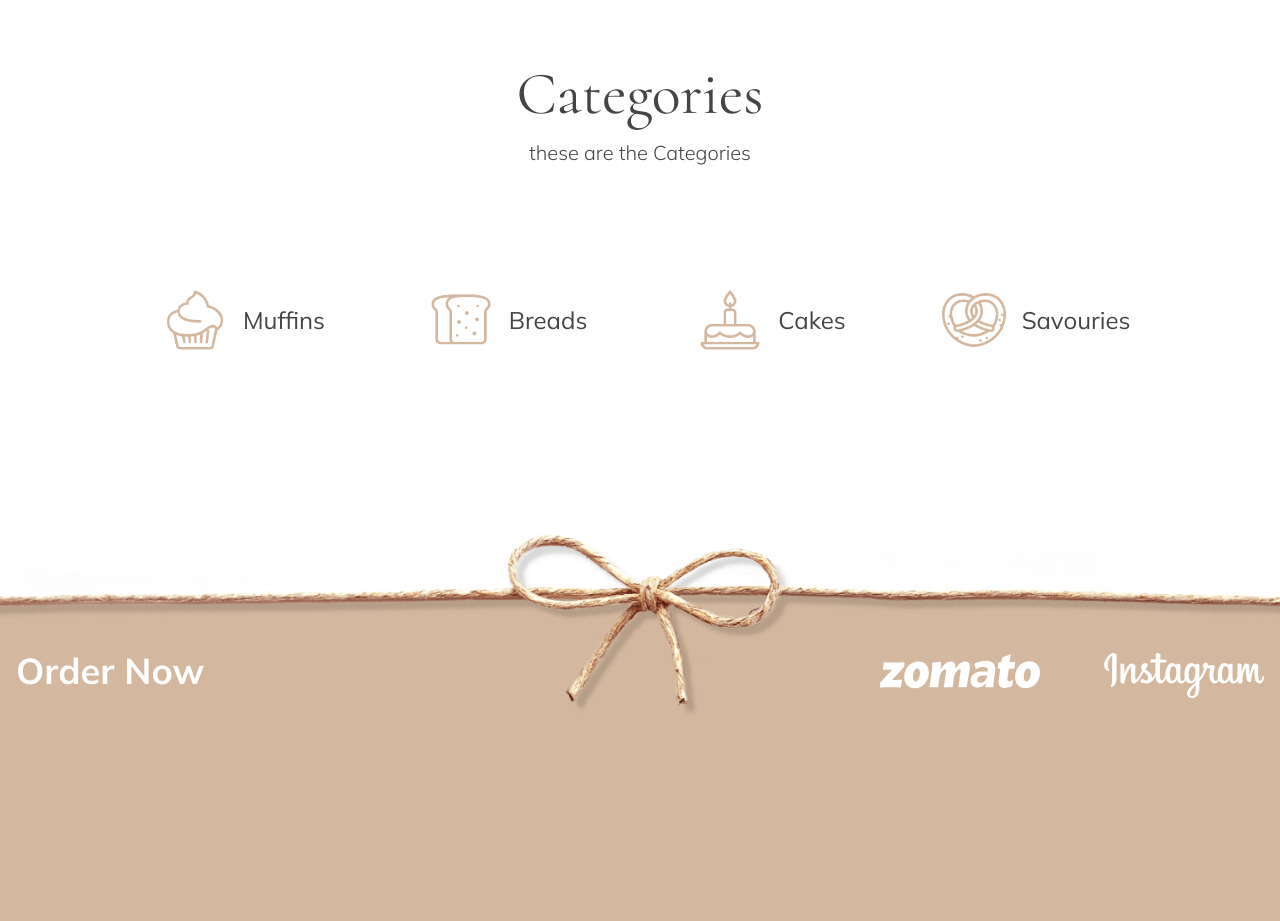
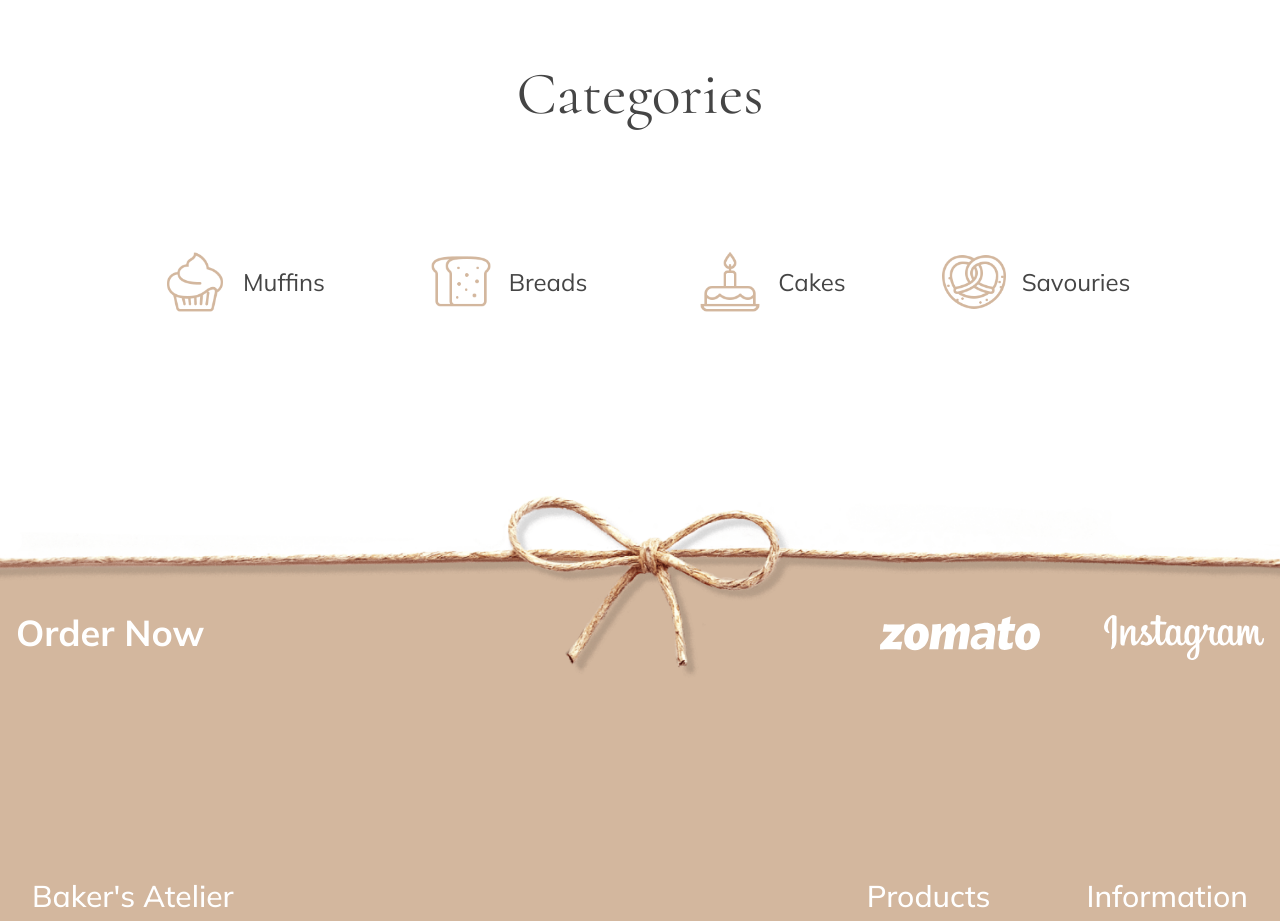
Before and after one commit to carachitgoyal/bakersatelier-frontend, a React (Create React App) app: page / in a window 1280 px wide. Shown: the part 2540-3461 px from the top of the page. Built offline with nearby package versions, Linux system fonts and the light colour scheme; no server answers; a web font is replaced by a local one.

Commit message:
final changes 2

```diff
--- a/src/Components/Footer/Footer.js
+++ b/src/Components/Footer/Footer.js
@@ -4,7 +4,6 @@ import {
   HStack,
   Image,
   Stack,
-  Heading,
   Text,
   VStack,
 } from '@chakra-ui/react';
--- a/src/Components/Home/AboutUs.js
+++ b/src/Components/Home/AboutUs.js
@@ -1,7 +1,6 @@
 import {
   Box,
   Container,
-  Heading,
   HStack,
   Image,
   Text,
--- a/src/Components/Home/Categories.js
+++ b/src/Components/Home/Categories.js
@@ -52,13 +52,7 @@ const Categories = () => {
           <Heading fontSize={{ base: '4xl', md: '6xl' }} fontWeight="400">
             Categories
           </Heading>
-          <Text
-            maxW="36rem"
-            fontWeight={'300'}
-            fontSize={{ base: 'md', md: 'xl' }}
-          >
-            these are the Categories
-          </Text>
+
           <MotionBox
             animate={controls}
             variants={variantBox}
--- a/src/Components/Home/FeaturedItems.js
+++ b/src/Components/Home/FeaturedItems.js
@@ -2,11 +2,8 @@ import {
   Box,
   Container,
   Heading,
-  HStack,
-  Image,
   Text,
   VStack,
-  Center,
 } from '@chakra-ui/react';
 import React, { useEffect, useState } from 'react';
 import Slider from 'react-slick';
@@ -72,7 +69,6 @@ const FeaturedItems = () => {
       .get('https://bakersatelier.herokuapp.com/api/v1/items/?featured=true')
       .then(res => {
         setData(res.data.getItems);
-        console.log(data);
       })
       .catch(err => console.log(err));
   }, []);
--- a/src/Components/Items/Items.HOC.js
+++ b/src/Components/Items/Items.HOC.js
@@ -1,4 +1,4 @@
-import { Box, Center, Container, Heading, Image, Text } from '@chakra-ui/react';
+import { Center, Container, Text } from '@chakra-ui/react';
 import React from 'react';
 
 const ItemsHOC = ({ heading, url }) => {
--- a/src/Components/Navbar.js
+++ b/src/Components/Navbar.js
@@ -120,7 +120,7 @@ const DesktopNav = () => {
   );
 };
 
-const DesktopSubNav = ({ label, href, subLabel }) => {
+const DesktopSubNav = ({ label, href }) => {
   return (
     <Link to={`${href}`}>
       <Box
--- a/src/Components/Product/Card.js
+++ b/src/Components/Product/Card.js
@@ -5,11 +5,9 @@ import {
   Text,
   VStack,
   Center,
-  Skeleton,
 } from '@chakra-ui/react';
 
 const Card = ({ item }) => {
-  console.log(item.length < 0);
   return (
     <Center>
       <VStack
--- a/src/Pages/UploadContent.js
+++ b/src/Pages/UploadContent.js
@@ -48,7 +48,6 @@ const UploadContent = () => {
       category: category,
       featured: featured,
     };
-    console.log(databody);
     setTitle('');
     setUrl('');
     setPrice('');
@@ -58,7 +57,7 @@ const UploadContent = () => {
     axios
       .post('https://bakersatelier.herokuapp.com/api/v1/items', databody)
       .then(res => {
-        console.log(res);
+        // console.log(res);
       })
       .catch(err => console.log(err));
   };
```
Also changed, not shown: src/Pages/Items.js (+0 -7 lines).
